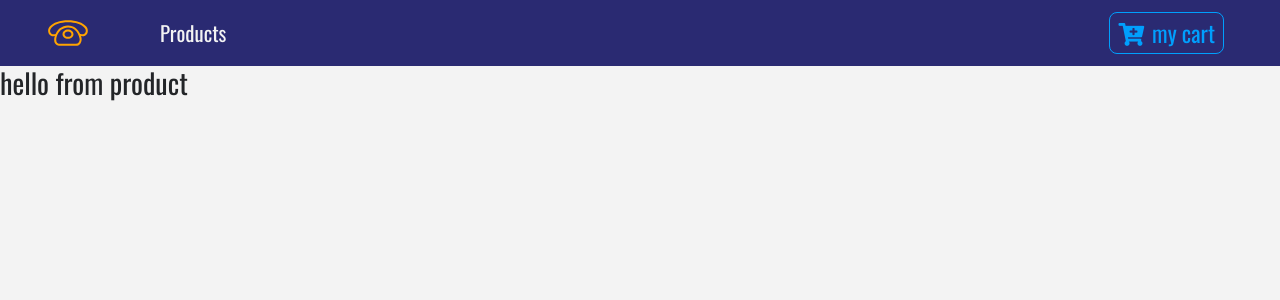
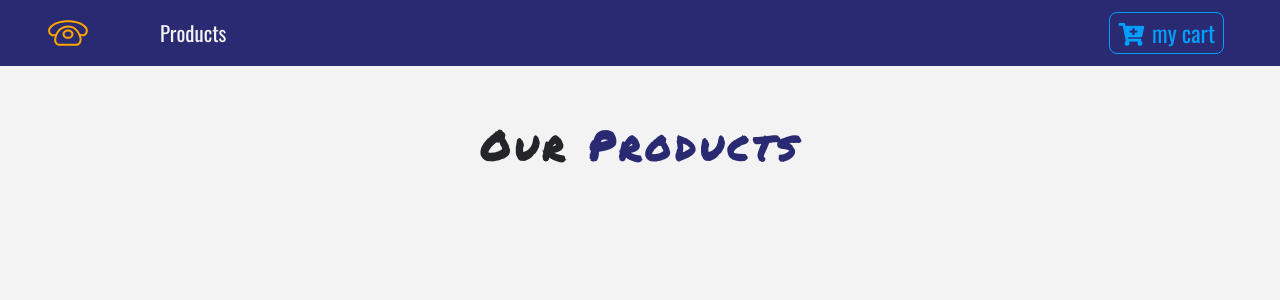
Before and after one commit to kilik42/store_recording, a React (Create React App) app: page / in a window 1280 px wide. Shown: the top 300 px of the page. Built offline with nearby package versions, Linux system fonts and the light colour scheme.

Commit message:
added comp title

```diff
--- a/src/components/ProductList.js
+++ b/src/components/ProductList.js
@@ -1,12 +1,29 @@
 import React, { Component} from 'react';
 import Product from "./Product";
+import Title from './Title';
 /**
  * ProductList
  */
-export class ProductList extends Component { // eslint-disable-line react/prefer-stateless-function
+export class ProductList extends Component {
+
+  state={
+    products:[]
+  }
   render() {
     return (
-      <Product/>
+      //<Product/>
+
+      <React.Fragment>
+        <div className="py-5">
+          <div className="container">
+             <Title name="our" title="products"/>
+            <div className="row">
+
+            </div>
+          </div>
+        </div>
+
+      </React.Fragment>
     );
   }
 }
--- /dev/null
+++ b/src/components/Title.js
@@ -0,0 +1,13 @@
+import React from 'react';
+
+export default function Title({name, title}){
+  return(
+    <div className="col-10 mx-auto my-2 text-center text-title">
+      <h1 className="text-capitalize font-weight-bold">
+
+        {name} <strong className="text-blue">{title}</strong>
+
+      </h1>
+    </div>
+  )
+}
```
